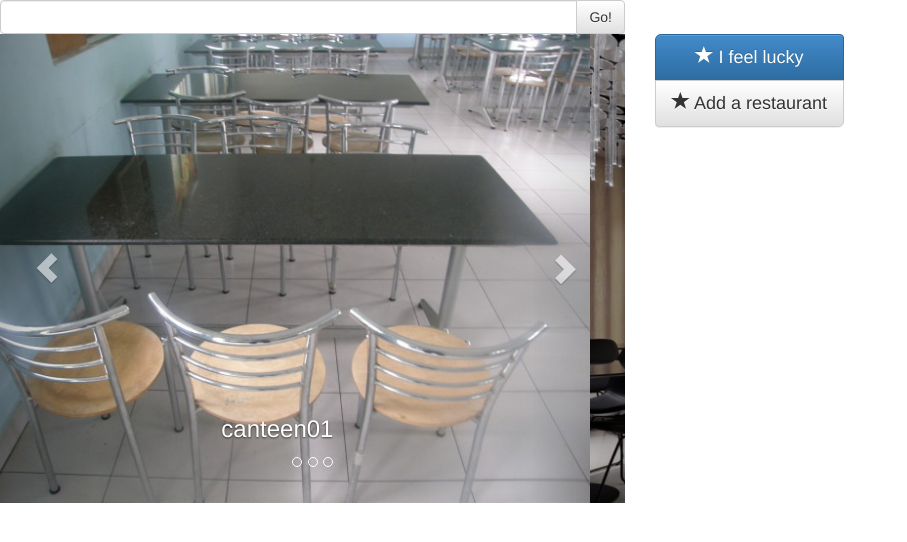
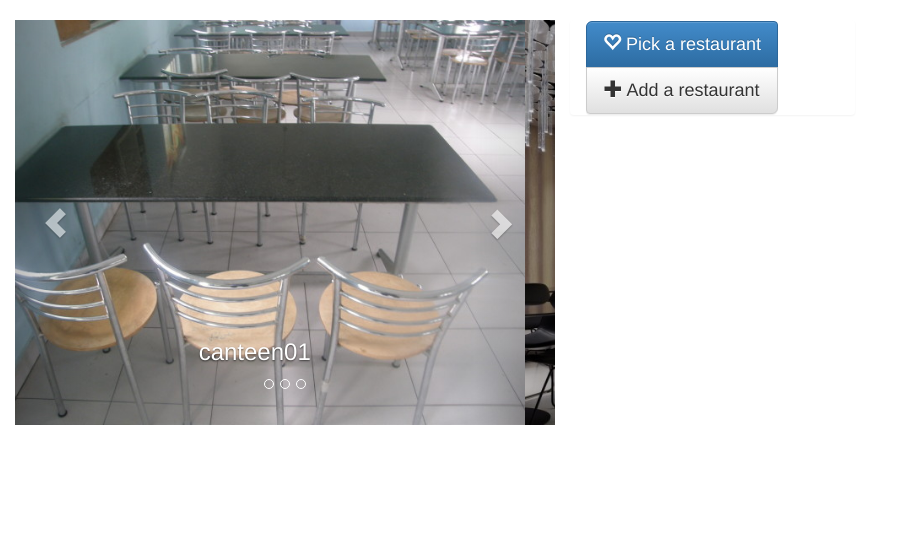
Before and after one commit to avivaliu/lunch, a website: page views/index.html in a window 1280 px wide. Shown: the whole page, without its empty margins (0-907 px from the left). Drawn offline with Linux system fonts and the light colour scheme; files whose address does not match are found by name.

Commit message:
html update

```diff
--- a/views/index.html
+++ b/views/index.html
@@ -15,17 +15,12 @@
   </head>
   <body>
     <div class="row">
-      <div class="col-lg-6">
-        <div class="input-group">
-          <input type="text" class="form-control">
-          <span class="input-group-btn">
-            <button class="btn btn-default" type="button">Go!</button>
-          </span>
-        </div><!-- /input-group -->
+      <div class="col-lg-9">
+        <h1 class="text-center"></h1>
       </div><!-- /.col-lg-6 -->
     </div><!-- /.row -->
 
-    <div class="row">
+    <div class="row container">
         <div class="col-lg-6">
             <div id="canteen-carousel" class="carousel slide" data-ride="carousel">
                 <ol class="carousel-indicators">
@@ -63,13 +58,13 @@
                 </a>
             </div>
         </div>
-        <div class="col-lg-3">
+        <div class="col-lg-3 panel">
           <div class="btn-group-vertical">
             <button type="button" class="btn btn-primary btn-lg" id="lunch_draw">
-              <span class="glyphicon glyphicon-star"></span> I feel lucky
+              <span class="glyphicon glyphicon-heart-empty"></span> Pick a restaurant
             </button>
             <button type="button" class="btn btn-default btn-lg" id="add_restaurant">
-              <span class="glyphicon glyphicon-star"></span> Add a restaurant
+              <span class="glyphicon glyphicon-plus"></span> Add a restaurant
             </button>
           </div>
           <form role="form" action="/update" method="post" id="form_add_rest" class="hidden">
```
